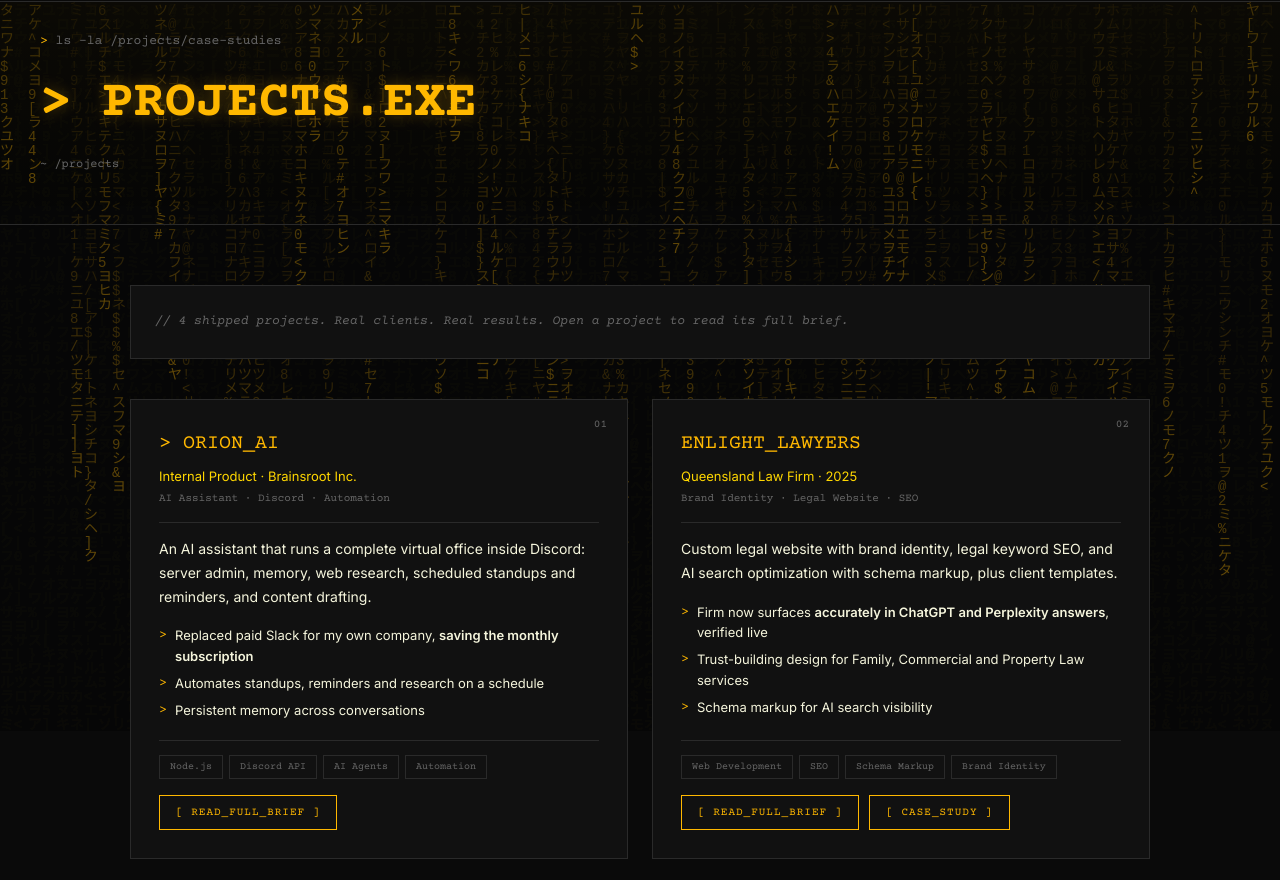
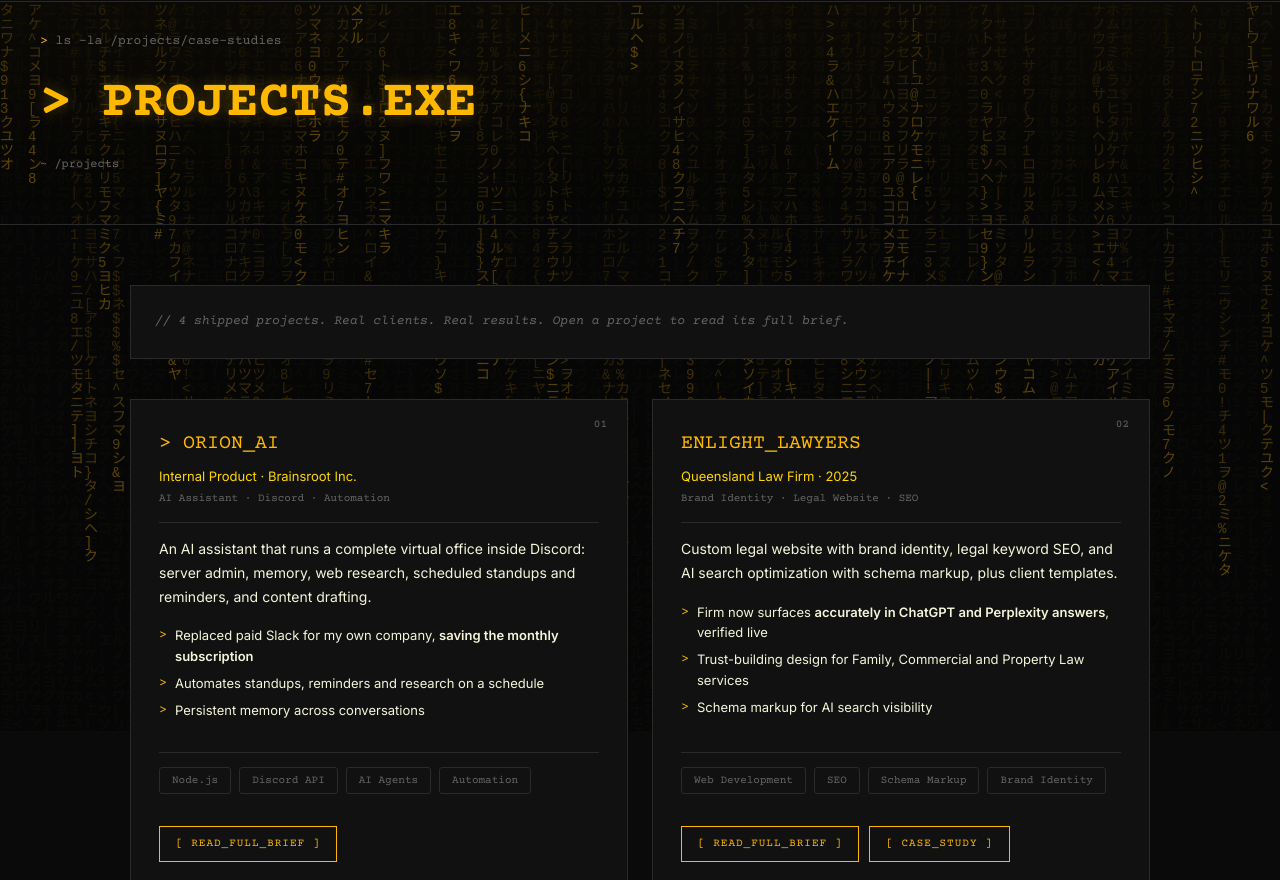
Before and after one commit to ThisIsSheikhRidwan/sheikh, a plain HTML site: page projects.html in a window 1280 px wide. Shown: the part 69-949 px from the top of the page. Drawn offline with nearby package versions, Linux system fonts and the light colour scheme; a script that the page names is missing.

Commit message:
Update styles.css

```diff
--- a/styles.css
+++ b/styles.css
@@ -1458,25 +1458,31 @@ nav .material-symbols-outlined {
   font-family: var(--font-mono);
 }
 
-.case-card .case-stack {
+.case-stack {
   display: flex;
   flex-wrap: wrap;
-  gap: 6px;
+  gap: 8px;
   border-top: 1px solid var(--border);
   padding-top: 14px;
-}
-
-.case-card .case-stack span {
-  font-family: var(--font-mono);
-  font-size: 10px;
-  color: var(--text-muted);
+  margin-top: 12px;
+  margin-bottom: 16px;
+}
+
+.case-stack span {
+  font-family: var(--font-mono);
+  font-size: 11px;
+  color: var(--text-muted);
+  background: var(--surface);
   border: 1px solid var(--border);
-  padding: 3px 10px;
-}
-
-.case-card .case-stack span:hover {
+  padding: 4px 12px;
+  border-radius: 3px;
+  transition: 0.3s;
+}
+
+.case-stack span:hover {
   border-color: var(--amber);
   color: var(--amber);
+  box-shadow: 0 0 10px rgba(255, 184, 0, 0.1);
 }
 
 .case-full {
```
